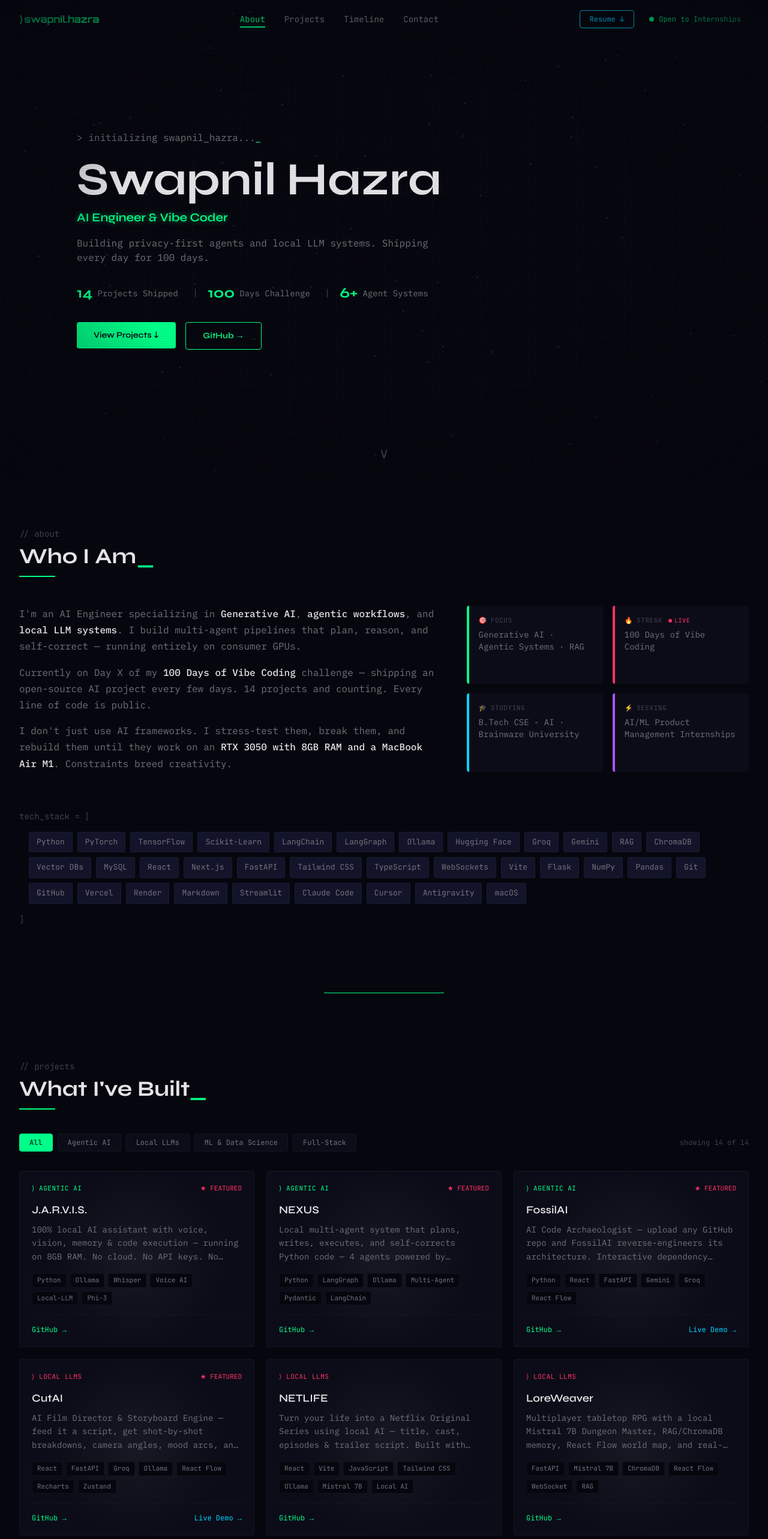
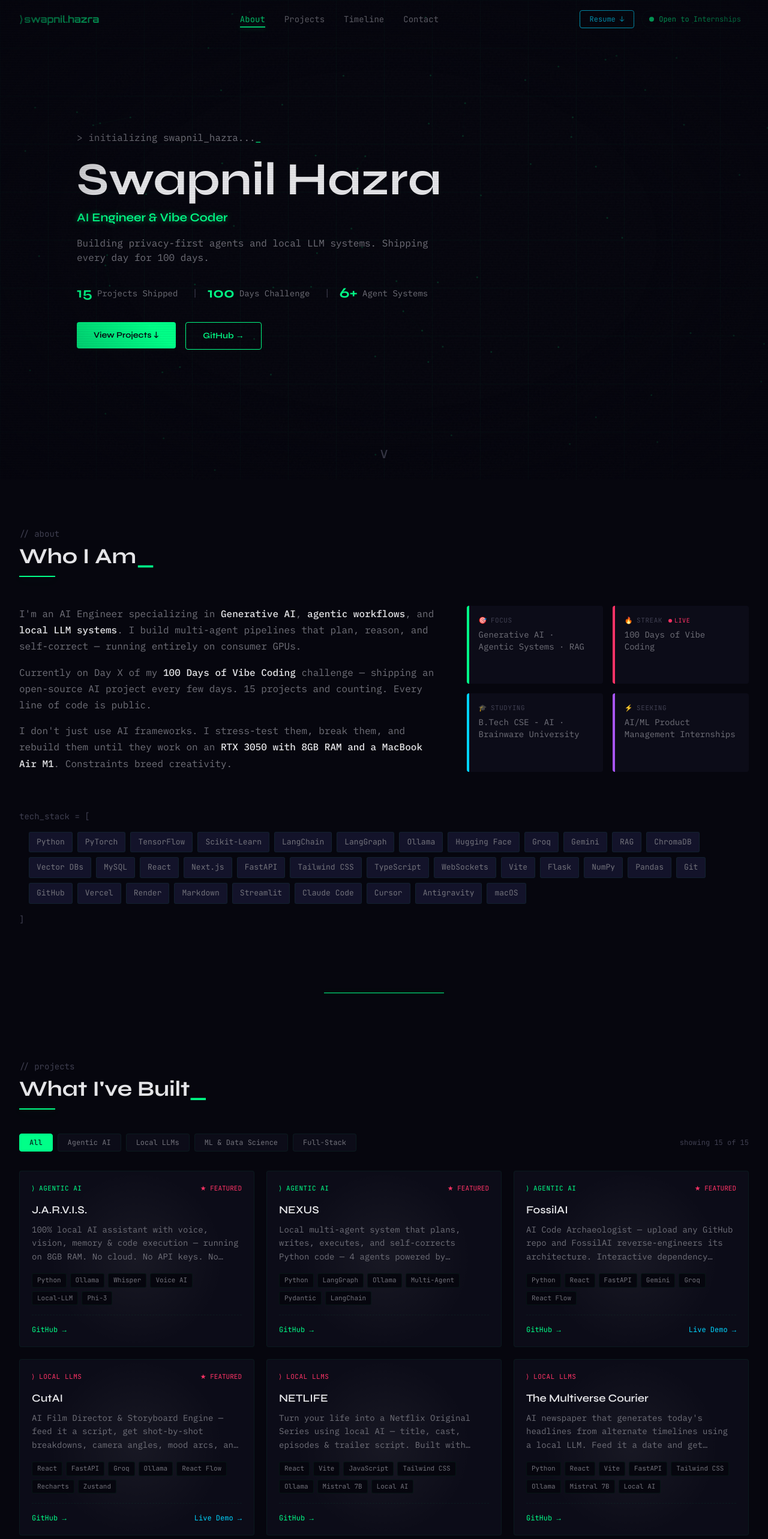
Before and after one commit to Swapnil-bo/Portfolio, a React (Vite) app: page / in a window 1280 px wide. Shown: the top 2566 px of the page at 60% size. Built offline with nearby package versions, Linux system fonts and the light colour scheme.

Commit message:
feat: add The Multiverse Courier project
Co-Authored-By: Claude Opus 4.6 <noreply@anthropic.com>

```diff
--- a/src/components/About.jsx
+++ b/src/components/About.jsx
@@ -87,7 +87,7 @@ function About() {
             <p>
               Currently on Day X of my{' '}
               <span style={{ color: 'var(--text-primary)', fontWeight: 500 }}>100 Days of Vibe Coding</span>{' '}
-              challenge — shipping an open-source AI project every few days. 14 projects and counting. Every
+              challenge — shipping an open-source AI project every few days. 15 projects and counting. Every
               line of code is public.
             </p>
             <p>
--- a/src/components/BootSequence.jsx
+++ b/src/components/BootSequence.jsx
@@ -4,7 +4,7 @@ import { motion } from 'framer-motion'
 const bootLines = [
   '[BOOT] Neural Terminal v2.0.26',
   '[INIT] Loading identity matrix... OK',
-  '[SCAN] 14 projects indexed',
+  '[SCAN] 15 projects indexed',
   '[LINK] GitHub connection established',
   '[SYS]  All modules operational',
   '> Welcome. Initializing interface...',
--- a/src/components/Hero.jsx
+++ b/src/components/Hero.jsx
@@ -6,7 +6,7 @@ import { playClickSound } from '../utils/hoverSound'
 const typedText = '> initializing swapnil_hazra...'
 
 const stats = [
-  { value: 14, label: 'Projects Shipped', suffix: '' },
+  { value: 15, label: 'Projects Shipped', suffix: '' },
   { value: 100, label: 'Days Challenge', suffix: '' },
   { value: 6, label: 'Agent Systems', suffix: '+' },
 ]
--- a/src/data/projects.js
+++ b/src/data/projects.js
@@ -42,6 +42,15 @@ export const projects = [
     category: "Local LLMs",
     featured: false,
     github: "https://github.com/Swapnil-bo/NETLIFE",
+    demo: null
+  },
+  {
+    name: "The Multiverse Courier",
+    desc: "AI newspaper that generates today's headlines from alternate timelines using a local LLM. Feed it a date and get parallel-universe news articles, editorials, and breaking stories.",
+    tags: ["Python", "React", "Vite", "FastAPI", "Tailwind CSS", "Ollama", "Mistral 7B", "Local AI"],
+    category: "Local LLMs",
+    featured: false,
+    github: "https://github.com/Swapnil-bo/The-Multiverse-Courier",
     demo: null
   },
   {
```
